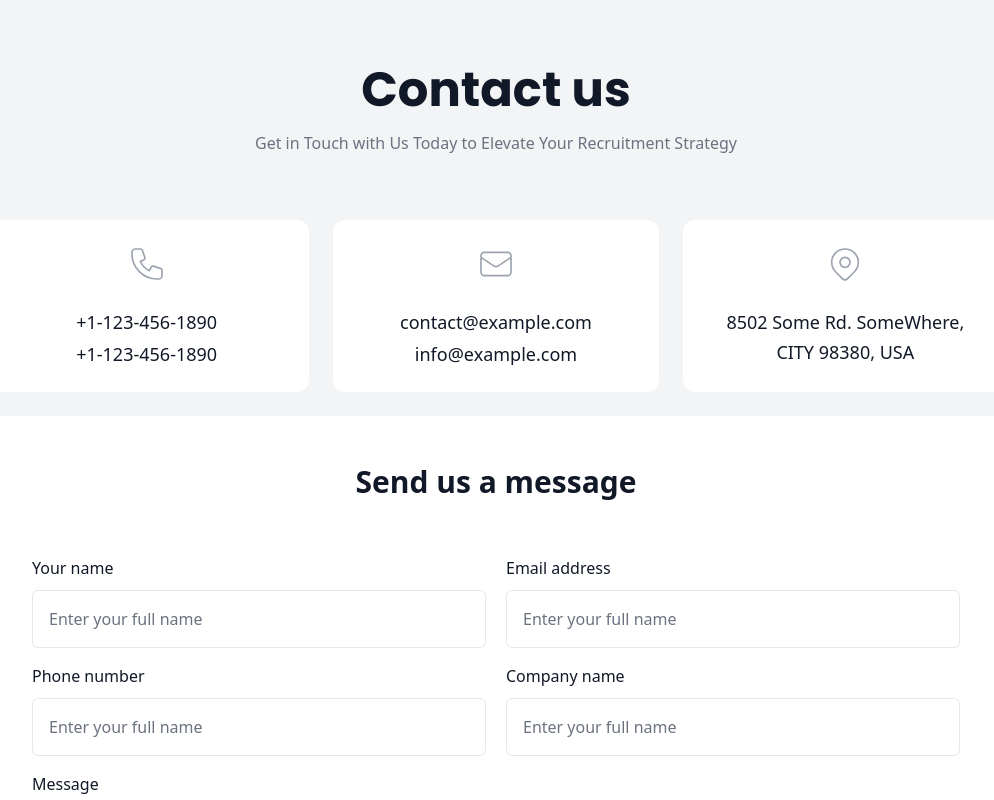
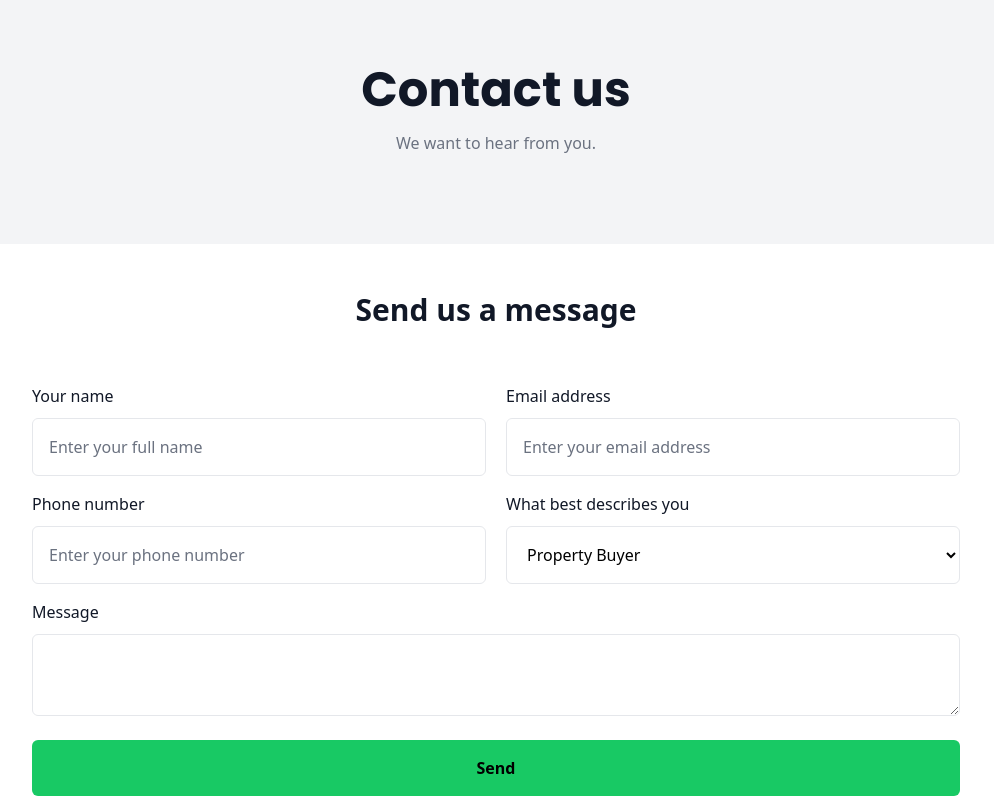
Before and after one commit to DecatronR/decatron-landing-page, a Next.js app: page / in a window 1280 px wide. Shown: the part 4880-5680 px from the top of the page, without its empty margins (144-1138 px from the left). Built offline with nearby package versions, Linux system fonts and the light colour scheme.

Commit message:
feat: contact page

```diff
--- a/src/components/Content/ContactUs.tsx
+++ b/src/components/Content/ContactUs.tsx
@@ -7,89 +7,12 @@ export const ContactUs = () => {
             Contact us
           </h2>
           <p className="max-w-xl mx-auto mt-4 text-base leading-relaxed text-gray-500">
-            Get in Touch with Us Today to Elevate Your Recruitment Strategy
+            We want to hear from you.
           </p>
         </div>
 
         <div className="max-w-5xl mx-auto mt-12 sm:mt-16">
           <div className="grid grid-cols-1 gap-6 px-8 text-center md:px-0 md:grid-cols-3">
-            <div className="overflow-hidden bg-white rounded-xl">
-              <div className="p-6">
-                <svg
-                  className="flex-shrink-0 w-10 h-10 mx-auto text-gray-400"
-                  xmlns="http://www.w3.org/2000/svg"
-                  fill="none"
-                  viewBox="0 0 24 24"
-                  stroke="currentColor"
-                >
-                  <path
-                    strokeLinecap="round"
-                    strokeLinejoin="round"
-                    strokeWidth="1"
-                    d="M3 5a2 2 0 012-2h3.28a1 1 0 01.948.684l1.498 4.493a1 1 0 01-.502 1.21l-2.257 1.13a11.042 11.042 0 005.516 5.516l1.13-2.257a1 1 0 011.21-.502l4.493 1.498a1 1 0 01.684.949V19a2 2 0 01-2 2h-1C9.716 21 3 14.284 3 6V5z"
-                  />
-                </svg>
-                <p className="mt-6 text-lg font-medium text-gray-900">
-                  +1-123-456-1890
-                </p>
-                <p className="mt-1 text-lg font-medium text-gray-900">
-                  +1-123-456-1890
-                </p>
-              </div>
-            </div>
-
-            <div className="overflow-hidden bg-white rounded-xl">
-              <div className="p-6">
-                <svg
-                  className="flex-shrink-0 w-10 h-10 mx-auto text-gray-400"
-                  xmlns="http://www.w3.org/2000/svg"
-                  fill="none"
-                  viewBox="0 0 24 24"
-                  stroke="currentColor"
-                >
-                  <path
-                    strokeLinecap="round"
-                    strokeLinejoin="round"
-                    strokeWidth="1"
-                    d="M3 8l7.89 5.26a2 2 0 002.22 0L21 8M5 19h14a2 2 0 002-2V7a2 2 0 00-2-2H5a2 2 0 00-2 2v10a2 2 0 002 2z"
-                  />
-                </svg>
-                <p className="mt-6 text-lg font-medium text-gray-900">
-                  contact@example.com
-                </p>
-                <p className="mt-1 text-lg font-medium text-gray-900">
-                  info@example.com
-                </p>
-              </div>
-            </div>
-
-            <div className="overflow-hidden bg-white rounded-xl">
-              <div className="p-6">
-                <svg
-                  className="flex-shrink-0 w-10 h-10 mx-auto text-gray-400"
-                  xmlns="http://www.w3.org/2000/svg"
-                  fill="none"
-                  viewBox="0 0 24 24"
-                  stroke="currentColor"
-                >
-                  <path
-                    strokeLinecap="round"
-                    strokeLinejoin="round"
-                    strokeWidth="1"
-                    d="M17.657 16.657L13.414 20.9a1.998 1.998 0 01-2.827 0l-4.244-4.243a8 8 0 1111.314 0z"
-                  />
-                  <path
-                    strokeLinecap="round"
-                    strokeLinejoin="round"
-                    strokeWidth="1"
-                    d="M15 11a3 3 0 11-6 0 3 3 0 016 0z"
-                  />
-                </svg>
-                <p className="mt-6 text-lg font-medium leading-relaxed text-gray-900">
-                  8502 Some Rd. SomeWhere, CITY 98380, USA
-                </p>
-              </div>
-            </div>
           </div>
 
           <div className="mt-6 overflow-hidden bg-white rounded-xl">
@@ -126,7 +49,7 @@ export const ContactUs = () => {
                         type="email"
                         name=""
                         id=""
-                        placeholder="Enter your full name"
+                        placeholder="Enter your email address"
                         className="block w-full px-4 py-4 text-black placeholder-gray-500 transition-all duration-200 bg-white border border-gray-200 rounded-md focus:outline-none focus:border-blue-600 caret-blue-600"
                       />
                     </div>
@@ -142,7 +65,7 @@ export const ContactUs = () => {
                         type="tel"
                         name=""
                         id=""
-                        placeholder="Enter your full name"
+                        placeholder="Enter your phone number"
                         className="block w-full px-4 py-4 text-black placeholder-gray-500 transition-all duration-200 bg-white border border-gray-200 rounded-md focus:outline-none focus:border-blue-600 caret-blue-600"
                       />
                     </div>
@@ -151,16 +74,19 @@ export const ContactUs = () => {
                   <div>
                     <label className="text-base font-medium text-gray-900">
                       {" "}
-                      Company name{" "}
+                      What best describes you{" "}
                     </label>
                     <div className="mt-2.5 relative">
-                      <input
-                        type="text"
+                      <select
                         name=""
                         id=""
-                        placeholder="Enter your full name"
                         className="block w-full px-4 py-4 text-black placeholder-gray-500 transition-all duration-200 bg-white border border-gray-200 rounded-md focus:outline-none focus:border-blue-600 caret-blue-600"
-                      />
+                        >
+                        <option value="job-seeker">Property Buyer</option>
+                        <option value="job-seeker">Property Owner</option>
+                        <option value="job-seeker">Agent</option>
+                        <option value="job-seeker">Real Estate Professional</option>
+                        </select>
                     </div>
                   </div>
 
```
